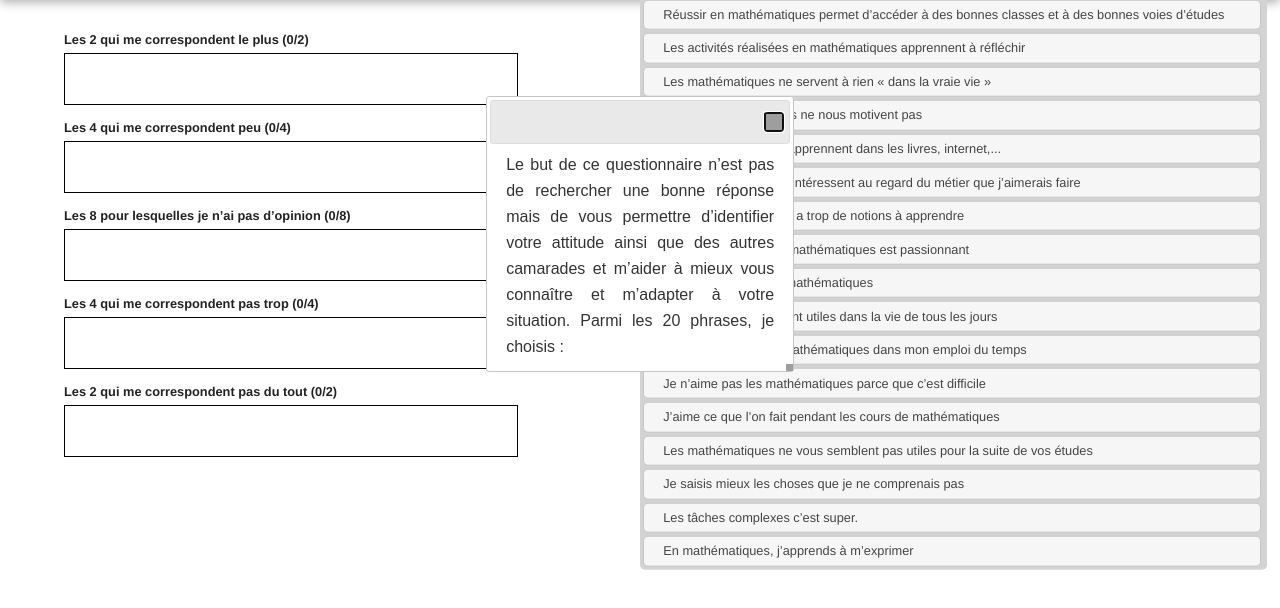
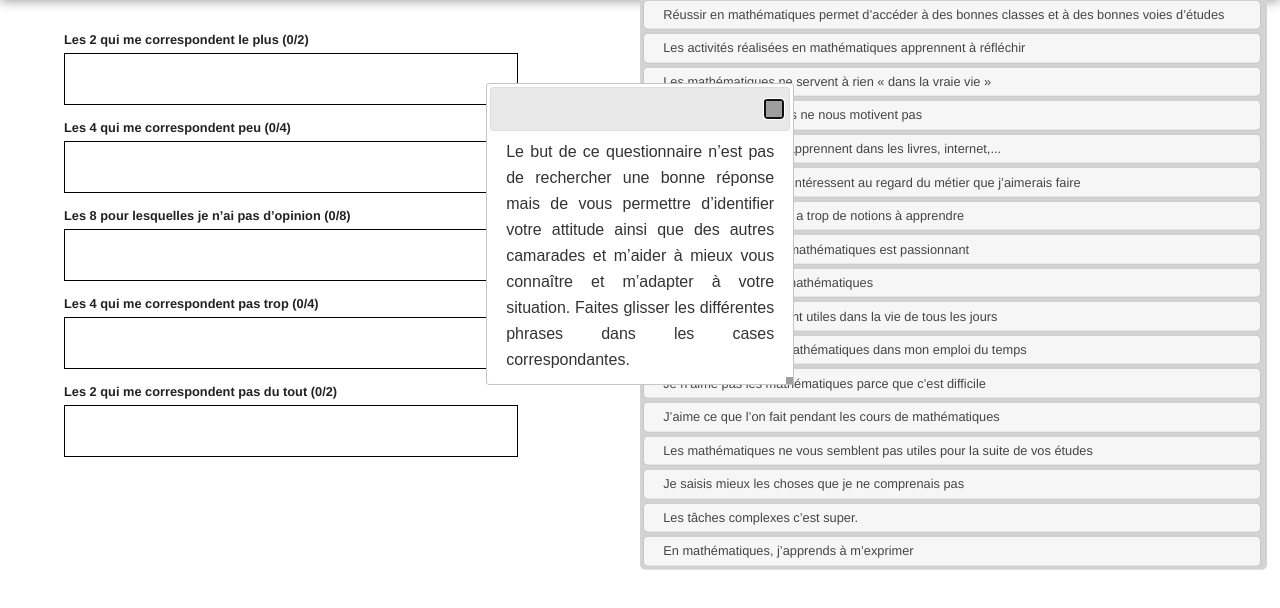
Before and after one commit to rodeofly/QSort, a plain HTML site: page index.html in a window 1280 px wide. Shown: the part 166-774 px from the top of the page. Drawn offline with nearby package versions, Linux system fonts and the light colour scheme; grey boxes are pictures that could not be loaded.

Commit message:
added Kreyol

```diff
--- a/index.html
+++ b/index.html
@@ -23,7 +23,7 @@
                 <select name="langage" id="langage">
                   <option selected="selected" value="fr">Français</option>
                   <option value="uk">English</option>
-                  <option value="re">Kreyol</option>
+                  <option value="re">Krèol</option>
                 </select>
 
                 <div class="explanation"></div>
--- a/js/main.js
+++ b/js/main.js
@@ -5,7 +5,7 @@
   I18N = {
     "app": {
       "fr": {
-        "explication": "Le but de ce questionnaire n’est pas de rechercher une bonne réponse mais de vous permettre d’identifier votre attitude ainsi que des autres camarades et m’aider à mieux vous connaître et m’adapter à votre situation. Parmi les 20 phrases, je choisis :",
+        "explication": "Le but de ce questionnaire n’est pas de rechercher une bonne réponse mais de vous permettre d’identifier votre attitude ainsi que des autres camarades et m’aider à mieux vous connaître et m’adapter à votre situation. Faites glisser les différentes phrases dans les cases correspondantes.",
         "Les 2 plus": "Les 2 qui me correspondent le plus",
         "Les 4 peu": "Les 4 qui me correspondent peu",
         "Les 8 sans opinion": "Les 8 pour lesquelles je n’ai pas d’opinion",
@@ -21,7 +21,7 @@
         "les 2 pas du tout": "bann 2 pa di tou"
       },
       "uk": {
-        "explication": "The purpose of this questionnaire is not to find a good answer but to help you identify your attitude as well as other friends and help me get to know you and adapt to your situation. Among the 20 sentences, I choose ",
+        "explication": "The purpose of this questionnaire is not to find a good answer but to help you identify your attitude as well as other friends and help me get to know you and adapt to your situation. Drag the sentences in the corresponding frames.",
         "Les 2 plus": "The 2 that correspond the most to me",
         "Les 4 peu": "The 4 corresponding a bit to me",
         "Les 8 sans opinion": "The 8 whom I do not have an opinion",
@@ -58,7 +58,7 @@
         3: "Mi reconné k’lé trop dur",
         4: "Mi reconné que gagné dann matiere la va permette a moins d’aller loin",
         5: "Cet ou fé dann math y oblige a ou cass out tête",
-        6: "math y serve pa rien  dan la vie",
+        6: "Math y serve pa rien  dan la vie",
         7: "Lo travail y demande lé pas gadiam",
         8: "Néna in bonpeu maniere pou apprenn math",
         9: "Pou le travail mi veu fé math y intéresse a moin",
```
Also changed, not shown: 1 other file.
